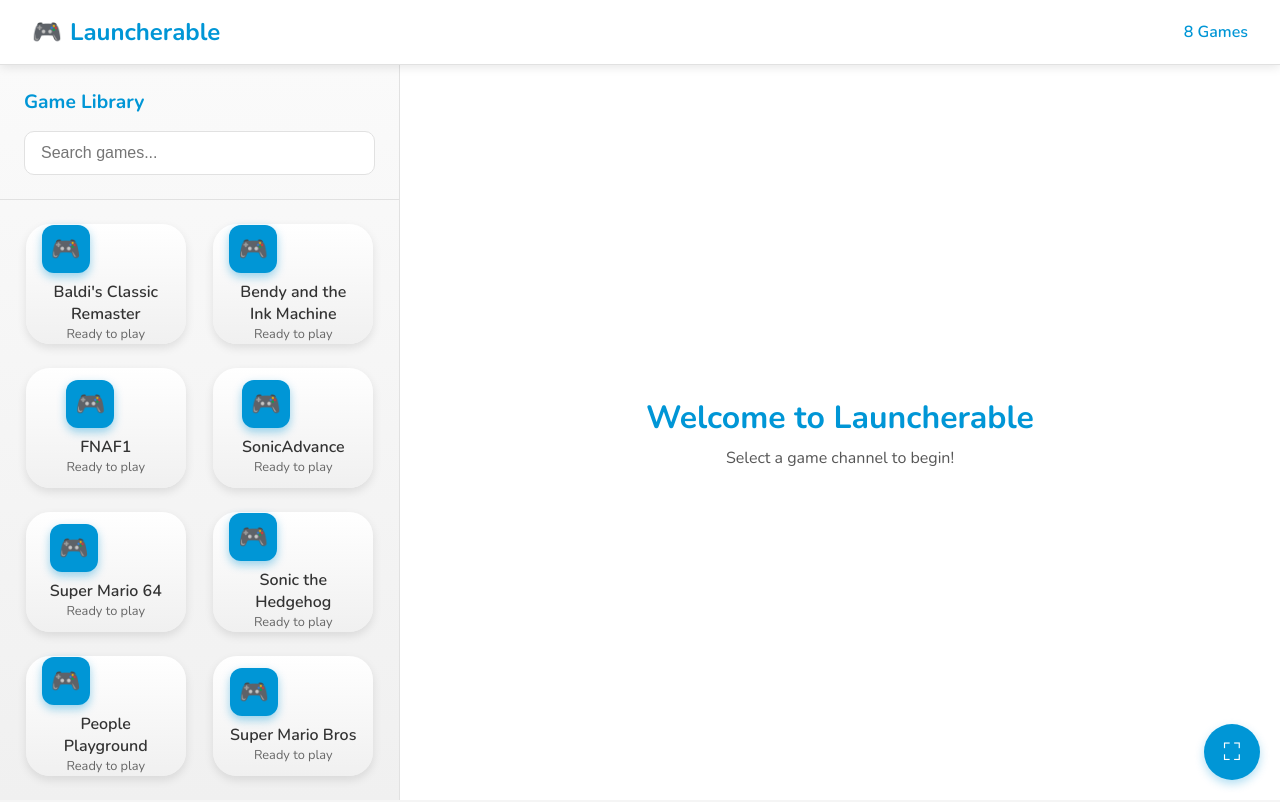
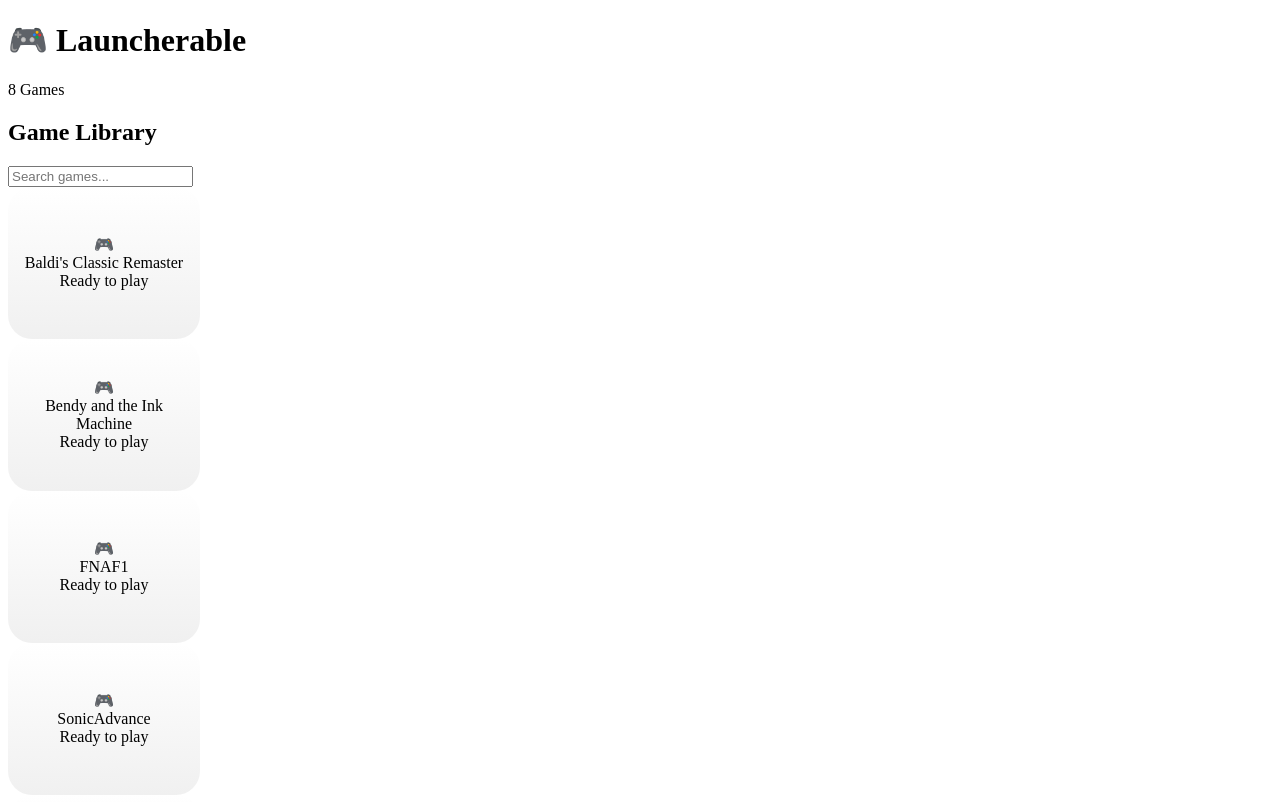
Before and after one commit to Luffytaroglitch/Launcherable, a website: page index.html in a window 1280 px wide. Shown: the top 802 px of the page. Drawn offline with nearby package versions, Linux system fonts and the light colour scheme.

Commit message:
Update style.css

```diff
--- a/style.css
+++ b/style.css
@@ -1,114 +1,3 @@
-* {
-  margin: 0;
-  padding: 0;
-  box-sizing: border-box;
-}
-
-:root {
-  --wii-white: #f5f5f5;
-  --wii-blue: #0096d6;
-  --wii-gray: #e1e1e1;
-  --wii-text: #333;
-  --shadow-light: rgba(0, 0, 0, 0.1);
-  --shadow-strong: rgba(0, 0, 0, 0.25);
-}
-
-body {
-  font-family: 'Nunito', 'Segoe UI', sans-serif;
-  background: var(--wii-white);
-  color: var(--wii-text);
-  height: 100vh;
-  overflow: hidden;
-  display: flex;
-  flex-direction: column;
-}
-
-.header {
-  background: white;
-  padding: 1rem 2rem;
-  border-bottom: 1px solid var(--wii-gray);
-  display: flex;
-  justify-content: space-between;
-  align-items: center;
-  box-shadow: 0 2px 10px var(--shadow-light);
-  z-index: 10;
-}
-
-.logo {
-  display: flex;
-  align-items: center;
-  gap: 0.5rem;
-  font-size: 1.5rem;
-  font-weight: 700;
-  color: var(--wii-blue);
-}
-
-.header-info {
-  font-weight: 600;
-  color: var(--wii-blue);
-}
-
-.main-container {
-  display: flex;
-  flex: 1;
-  overflow: hidden;
-}
-
-.sidebar {
-  width: 400px;
-  background: linear-gradient(180deg, #fafafa, #f0f0f0);
-  border-right: 1px solid var(--wii-gray);
-  display: flex;
-  flex-direction: column;
-  overflow: hidden;
-}
-
-.sidebar-header {
-  padding: 1.5rem;
-  border-bottom: 1px solid var(--wii-gray);
-}
-
-.sidebar-header h2 {
-  font-size: 1.2rem;
-  color: var(--wii-blue);
-  margin-bottom: 1rem;
-}
-
-.search-box input {
-  width: 100%;
-  padding: 0.75rem 1rem;
-  border: 1px solid var(--wii-gray);
-  border-radius: 10px;
-  font-size: 1rem;
-  outline: none;
-  background: white;
-  transition: 0.2s;
-}
-
-.search-box input:focus {
-  border-color: var(--wii-blue);
-  box-shadow: 0 0 6px rgba(0, 150, 214, 0.3);
-}
-
-.game-grid {
-  flex: 1;
-  overflow-y: auto;
-  padding: 1.5rem;
-  display: grid;
-  grid-template-columns: repeat(auto-fill, minmax(160px, 1fr));
-  gap: 1.5rem;
-  justify-items: center;
-}
-
-.game-grid::-webkit-scrollbar {
-  width: 10px;
-}
-
-.game-grid::-webkit-scrollbar-thumb {
-  background: var(--wii-blue);
-  border-radius: 5px;
-}
-
 .game-card {
   width: 160px;
   height: 120px;
@@ -117,145 +6,58 @@
   box-shadow: 0 4px 10px var(--shadow-light);
   padding: 1rem;
   cursor: pointer;
-  transition: transform 0.2s, box-shadow 0.2s;
   display: flex;
   flex-direction: column;
   justify-content: center;
   align-items: center;
   text-align: center;
+  position: relative;
+  transition: transform 0.25s ease, box-shadow 0.25s ease;
+}
+
+.game-card::after {
+  content: "";
+  position: absolute;
+  top: 50%;
+  left: 50%;
+  width: 0;
+  height: 0;
+  border-radius: 50%;
+  background: rgba(0, 150, 214, 0.3);
+  transform: translate(-50%, -50%);
+  opacity: 0;
+  transition: width 0.5s ease, height 0.5s ease, opacity 0.6s ease;
+  pointer-events: none;
 }
 
 .game-card:hover {
   transform: scale(1.07);
-  box-shadow: 0 8px 20px var(--shadow-strong);
+  box-shadow: 0 10px 30px rgba(0, 150, 214, 0.3);
+}
+
+.game-card:active::after {
+  width: 300%;
+  height: 300%;
+  opacity: 0;
 }
 
 .game-card.active {
   border: 2px solid var(--wii-blue);
-  box-shadow: 0 0 20px rgba(0, 150, 214, 0.4);
+  box-shadow: 0 0 25px rgba(0, 150, 214, 0.5);
+  animation: channelSelect 0.4s ease;
 }
 
-.game-card.disabled {
-  opacity: 0.5;
-  pointer-events: none;
-}
-
-.game-icon {
-  width: 48px;
-  height: 48px;
-  border-radius: 12px;
-  background: var(--wii-blue);
-  display: flex;
-  align-items: center;
-  justify-content: center;
-  color: white;
-  font-size: 1.5rem;
-  margin-bottom: 0.5rem;
-  box-shadow: 0 4px 10px rgba(0, 150, 214, 0.4);
-}
-
-.game-title {
-  font-weight: 600;
-  font-size: 1rem;
-  color: var(--wii-text);
-}
-
-.game-status {
-  font-size: 0.8rem;
-  color: #666;
-}
-
-.game-display {
-  flex: 1;
-  background: var(--wii-white);
-  position: relative;
-  display: flex;
-  justify-content: center;
-  align-items: center;
-}
-
-.welcome-screen {
-  position: absolute;
-  top: 0;
-  left: 0;
-  width: 100%;
-  height: 100%;
-  display: flex;
-  align-items: center;
-  justify-content: center;
-  background: white;
-  z-index: 2;
-  transition: opacity 0.3s ease;
-}
-
-.welcome-screen.hidden {
-  opacity: 0;
-  pointer-events: none;
-}
-
-.welcome-content {
-  text-align: center;
-}
-
-.welcome-content h2 {
-  font-size: 2rem;
-  color: var(--wii-blue);
-  margin-bottom: 0.5rem;
-}
-
-.welcome-content p {
-  color: #555;
-  font-size: 1rem;
-}
-
-.game-frame {
-  width: 100%;
-  height: 100%;
-  border: none;
-  opacity: 0;
-  transition: opacity 0.3s ease;
-  background: #000;
-}
-
-.game-frame.visible {
-  opacity: 1;
-}
-
-.fullscreen-button {
-  position: absolute;
-  bottom: 20px;
-  right: 20px;
-  background: var(--wii-blue);
-  color: white;
-  border: none;
-  border-radius: 50%;
-  width: 56px;
-  height: 56px;
-  font-size: 1.5rem;
-  cursor: pointer;
-  box-shadow: 0 4px 10px rgba(0, 150, 214, 0.3);
-  transition: transform 0.2s, box-shadow 0.2s;
-  z-index: 3;
-}
-
-.fullscreen-button:hover {
-  transform: scale(1.1);
-  box-shadow: 0 6px 16px rgba(0, 150, 214, 0.5);
-}
-
-@media (max-width: 900px) {
-  .sidebar {
-    width: 100%;
-    max-width: 280px;
+@keyframes channelSelect {
+  0% {
+    transform: scale(1);
+    box-shadow: 0 0 0 rgba(0, 150, 214, 0);
   }
-
-  .game-grid {
-    grid-template-columns: repeat(auto-fill, minmax(120px, 1fr));
-    gap: 1rem;
+  40% {
+    transform: scale(1.1);
+    box-shadow: 0 0 25px rgba(0, 150, 214, 0.6);
   }
-
-  .game-card {
-    width: 140px;
-    height: 100px;
+  100% {
+    transform: scale(1);
+    box-shadow: 0 0 15px rgba(0, 150, 214, 0.4);
   }
 }
```
